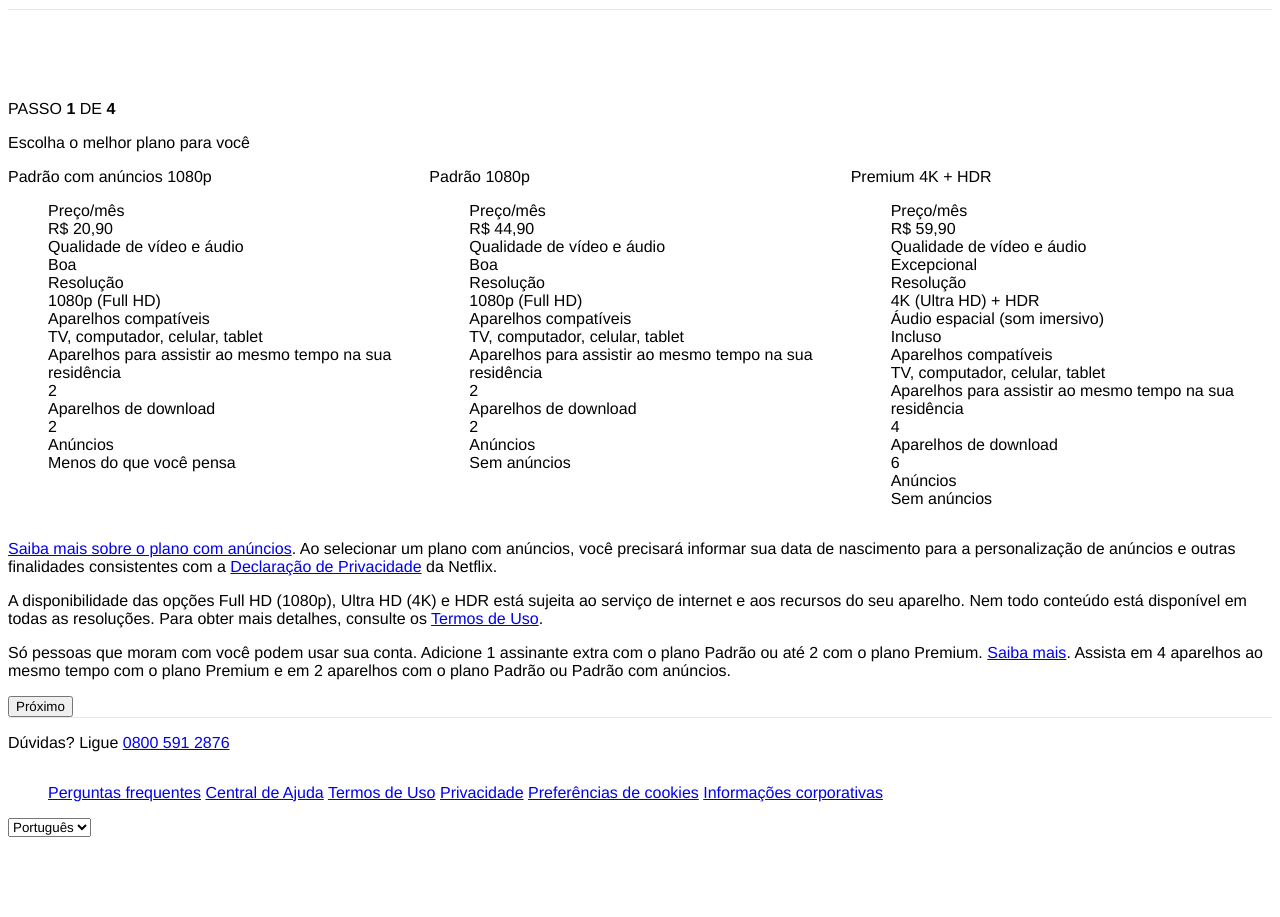
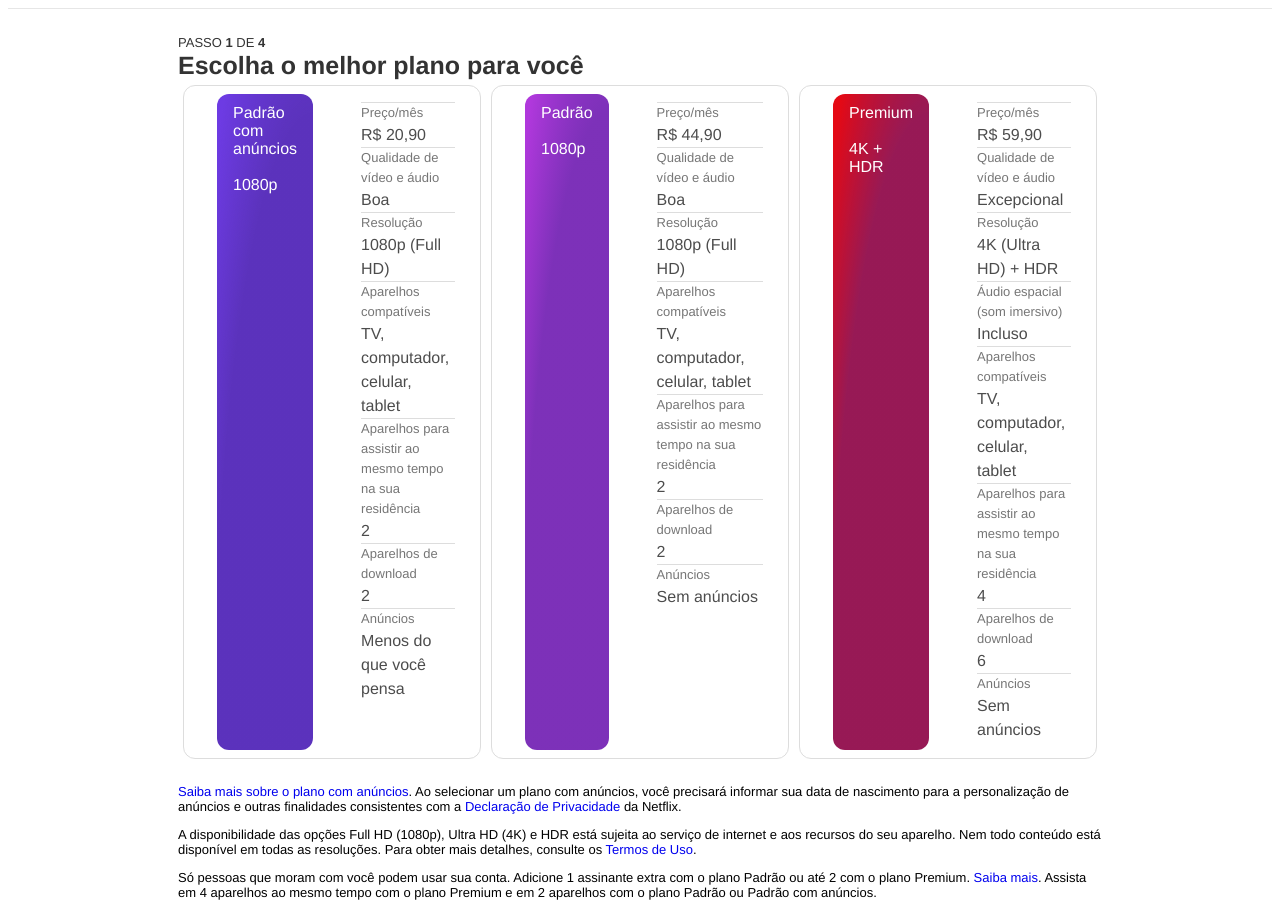
Before and after one commit to GustavoZSin/Modelagem_Desenvolvimento_Web, a plain HTML site: page Aula4/Aula/Netflix_Plans/index.html in a window 1280 px wide. Shown: the part 89-1006 px from the top of the page. Before the commit the page ends 926 px from the top, so only its background shows below. Drawn offline with Linux system fonts and the light colour scheme.

Commit message:
Melhoria na interface e funcionalidade da página de planos.
Co-authored-by: Dartkat <Dartkat@users.noreply.github.com>

```diff
--- a/Aula4/Aula/Netflix_Plans/index.html
+++ b/Aula4/Aula/Netflix_Plans/index.html
@@ -3,76 +3,77 @@
 
 <head>
       <title>Netflix</title>
-      <link rel="icon" type="image/x-icon" href="https://upload.wikimedia.org/wikipedia/commons/thumb/7/75/Netflix_icon.svg/2048px-Netflix_icon.svg.png">
+      <link rel="icon" type="image/x-icon"
+            href="https://upload.wikimedia.org/wikipedia/commons/thumb/7/75/Netflix_icon.svg/2048px-Netflix_icon.svg.png">
       <link rel="stylesheet" href="styles.css">
 </head>
 
 <body>
       <!-- Cabeçalho -->
-      <div id="header">
+      <div class="header">
             <a href="https://www.netflix.com/br/">
                   <img src="https://cdn.worldvectorlogo.com/logos/netflix-4.svg">
                   <a id="btnLogin" href="https://www.netflix.com/login">Entrar</a>
             </a>
       </div>
 
-      <div id="content">
+      <div class="content">
             <!-- Títulos -->
             <div>
-                  <p>PASSO <b>1</b> DE <b>4</b></p>
-                  <p>Escolha o melhor plano para você</p>
+                  <label class="stepIndicator">PASSO <b>1</b> DE <b>4</b></label>
+                  <br>
+                  <label class="titleBestPlan">Escolha o melhor plano para você</label>
             </div>
 
             <!-- Tabelas -->
             <div style="display:flex;">
                   <!-- Padrão com Anúncios -->
-                  <div>
-                        <label>
-                              <span>Padrão com anúncios</span>
-                              <span>1080p</span>
+                  <div class="plans" data-item="0">
+                        <label class="tableHeader" data-item="0">
+                              <span>Padrão com anúncios</span><br><span>1080p</span>
                         </label>
-                        <div>
+                        <div class="description" data-item="0">
                               <ul style="list-style-type:none">
                                     <li>
                                           <div>
-                                                <div>Preço/mês</div>
-                                                <div>R$ 20,90</div>
+                                                <div class="listSubtitle">Preço/mês</div>
+                                                <div class="listItem">R$ 20,90</div>
                                           </div>
                                     </li>
                                     <li>
                                           <div>
-                                                <div>Qualidade de vídeo e áudio</div>
-                                                <div>Boa</div>
+                                                <div class="listSubtitle">Qualidade de vídeo e áudio</div>
+                                                <div class="listItem">Boa</div>
                                           </div>
                                     </li>
                                     <li>
                                           <div>
-                                                <div>Resolução</div>
-                                                <div>1080p (Full HD)</div>
+                                                <div class="listSubtitle">Resolução</div>
+                                                <div class="listItem">1080p (Full HD)</div>
                                           </div>
                                     </li>
                                     <li>
                                           <div>
-                                                <div>Aparelhos compatíveis</div>
-                                                <div>TV, computador, celular, tablet</div>
+                                                <div class="listSubtitle">Aparelhos compatíveis</div>
+                                                <div class="listItem">TV, computador, celular, tablet</div>
                                           </div>
                                     </li>
                                     <li>
                                           <div>
-                                                <div>Aparelhos para assistir ao mesmo tempo na sua residência</div>
-                                                <div>2</div>
+                                                <div class="listSubtitle">Aparelhos para assistir ao mesmo tempo na sua residência</div>
+                                                <div class="listItem">2</div>
                                           </div>
                                     </li>
                                     <li>
                                           <div>
-                                                <div>Aparelhos de download</div>
-                                                <div>2</div>
+                                                <div class="listSubtitle">Aparelhos de download</div>
+                                                <div class="listItem">2</div>
                                           </div>
                                     </li>
                                     <li>
                                           <div>
-                                                <div>Anúncios</div>
-                                                <div>Menos do que você pensa</div>
+                                                <div class="listSubtitle">Anúncios</div>
+                                                <div class="listItem">Menos do que você pensa</div>
                                           </div>
                                     </li>
                               </ul>
@@ -80,53 +81,54 @@
                   </div>
 
                   <!-- Padrão -->
-                  <div>
-                        <label>
+                  <div class="plans" data-item="0">
+                        <label class="tableHeader2" data-item="0">
                               <span>Padrão</span>
+                              <br>
                               <span>1080p</span>
                         </label>
-                        <div>
+                        <div class="description" data-item="0">
                               <ul style="list-style-type:none">
                                     <li>
                                           <div>
-                                                <div>Preço/mês</div>
-                                                <div>R$ 44,90</div>
+                                                <div class="listSubtitle">Preço/mês</div>
+                                                <div class="listItem">R$ 44,90</div>
                                           </div>
                                     </li>
                                     <li>
                                           <div>
-                                                <div>Qualidade de vídeo e áudio</div>
-                                                <div>Boa</div>
+                                                <div class="listSubtitle">Qualidade de vídeo e áudio</div>
+                                                <div class="listItem">Boa</div>
                                           </div>
                                     </li>
                                     <li>
                                           <div>
-                                                <div>Resolução</div>
-                                                <div>1080p (Full HD)</div>
+                                                <div class="listSubtitle">Resolução</div>
+                                                <div class="listItem">1080p (Full HD)</div>
                                           </div>
                                     </li>
                                     <li>
                                           <div>
-                                                <div>Aparelhos compatíveis</div>
-                                                <div>TV, computador, celular, tablet</div>
+                                                <div class="listSubtitle">Aparelhos compatíveis</div>
+                                                <div class="listItem">TV, computador, celular, tablet</div>
                                           </div>
                                     </li>
                                     <li>
                                           <div>
-                                                <div>Aparelhos para assistir ao mesmo tempo na sua residência</div>
-                                                <div>2</div>
+                                                <div class="listSubtitle">Aparelhos para assistir ao mesmo tempo na sua residência</div>
+                                                <div class="listItem">2</div>
                                           </div>
                                     </li>
                                     <li>
                                           <div>
-                                                <div>Aparelhos de download</div>
-                                                <div>2</div>
+                                                <div class="listSubtitle">Aparelhos de download</div>
+                                                <div class="listItem">2</div>
                                           </div>
                                     </li>
                                     <li>
                                           <div>
-                                                <div>Anúncios</div>
-                                                <div>Sem anúncios</div>
+                                                <div class="listSubtitle">Anúncios</div>
+                                                <div class="listItem">Sem anúncios</div>
                                           </div>
                                     </li>
                               </ul>
@@ -134,59 +136,60 @@
                   </div>
 
                   <!-- Premium -->
-                  <div>
-                        <label>
+                  <div class="plans" data-item="0">
+                        <label class="tableHeader3" data-item="0">
                               <span>Premium</span>
+                              <br>
                               <span>4K + HDR</span>
                         </label>
-                        <div>
+                        <div class="description" data-item="0">
                               <ul style="list-style-type:none">
                                     <li>
                                           <div>
-                                                <div>Preço/mês</div>
-                                                <div>R$ 59,90</div>
+                                                <div class="listSubtitle">Preço/mês</div>
+                                                <div class="listItem">R$ 59,90</div>
                                           </div>
                                     </li>
                                     <li>
                                           <div>
-                                                <div>Qualidade de vídeo e áudio</div>
-                                                <div>Excepcional</div>
+                                                <div class="listSubtitle">Qualidade de vídeo e áudio</div>
+                                                <div class="listItem">Excepcional</div>
                                           </div>
                                     </li>
                                     <li>
                                           <div>
-                                                <div>Resolução</div>
-                                                <div>4K (Ultra HD) + HDR</div>
+                                                <div class="listSubtitle">Resolução</div>
+                                                <div class="listItem">4K (Ultra HD) + HDR</div>
                                           </div>
                                     </li>
                                     <li>
                                           <div>
-                                                <div>Áudio espacial (som imersivo)</div>
-                                                <div>Incluso</div>
+                                                <div class="listSubtitle">Áudio espacial (som imersivo)</div>
+                                                <div class="listItem">Incluso</div>
                                           </div>
                                     </li>
                                     <li>
                                           <div>
-                                                <div>Aparelhos compatíveis</div>
-                                                <div>TV, computador, celular, tablet</div>
+                                                <div class="listSubtitle">Aparelhos compatíveis</div>
+                                                <div class="listItem">TV, computador, celular, tablet</div>
                                           </div>
                                     </li>
                                     <li>
                                           <div>
-                                                <div>Aparelhos para assistir ao mesmo tempo na sua residência</div>
-                                                <div>4</div>
+                                                <div class="listSubtitle">Aparelhos para assistir ao mesmo tempo na sua residência</div>
+                                                <div class="listItem">4</div>
                                           </div>
                                     </li>
                                     <li>
                                           <div>
-                                                <div>Aparelhos de download</div>
-                                                <div>6</div>
+                                                <div class="listSubtitle">Aparelhos de download</div>
+                                                <div class="listItem">6</div>
                                           </div>
                                     </li>
                                     <li>
                                           <div>
-                                                <div>Anúncios</div>
-                                                <div>Sem anúncios</div>
+                                                <div class="listSubtitle">Anúncios</div>
+                                                <div class="listItem">Sem anúncios</div>
                                           </div>
                                     </li>
                               </ul>
@@ -195,23 +198,33 @@
             </div>
 
             <!-- Mais informações -->
-            <div>
-                  <p><a href="https://help.netflix.com/node/126831">Saiba mais sobre o plano com anúncios</a>. Ao selecionar um plano com anúncios, você precisará informar sua data de nascimento para a personalização de anúncios e outras finalidades consistentes com a <a href="https://help.netflix.com/legal/privacy">Declaração de Privacidade</a> da Netflix.</p>
-                  <p>A disponibilidade das opções Full HD (1080p), Ultra HD (4K) e HDR está sujeita ao serviço de internet e aos recursos do seu aparelho. Nem todo conteúdo está disponível em todas as resoluções. Para obter mais detalhes, consulte os <a href="https://help.netflix.com/legal/termsofuse">Termos de Uso</a>.</p>
-                  <p>Só pessoas que moram com você podem usar sua conta. Adicione 1 assinante extra com o plano Padrão ou até 2 com o plano Premium. <a href="https://www.netflix.com/pricing">Saiba mais</a>. Assista em 4 aparelhos ao mesmo tempo com o plano Premium e em 2 aparelhos com o plano Padrão ou Padrão com anúncios.</p>
+            <div class="footer" data-item="0"                         >
+                  <p><a href="https://help.netflix.com/node/126831">Saiba mais sobre o plano com anúncios</a>. Ao
+                        selecionar um plano com anúncios, você precisará informar sua data de nascimento para a
+                        personalização de anúncios e outras finalidades consistentes com a <a
+                              href="https://help.netflix.com/legal/privacy">Declaração de Privacidade</a> da Netflix.
+                  </p>
+                  <p>A disponibilidade das opções Full HD (1080p), Ultra HD (4K) e HDR está sujeita ao serviço de
+                        internet e aos recursos do seu aparelho. Nem todo conteúdo está disponível em todas as
+                        resoluções. Para obter mais detalhes, consulte os <a
+                              href="https://help.netflix.com/legal/termsofuse">Termos de Uso</a>.</p>
+                  <p>Só pessoas que moram com você podem usar sua conta. Adicione 1 assinante extra com o plano Padrão
+                        ou até 2 com o plano Premium. <a href="https://www.netflix.com/pricing">Saiba mais</a>. Assista
+                        em 4 aparelhos ao mesmo tempo com o plano Premium e em 2 aparelhos com o plano Padrão ou Padrão
+                        com anúncios.</p>
             </div>
 
             <!-- Botão Próximo -->
             <div>
-                  <button>Próximo</button>
+                  <a class="btnNext" href="https://www.netflix.com/signup/registration">Próximo</a>
             </div>
       </div>
 
-             <!-- Footer -->
-      <div style="height: 90px; border-top: 1px solid #e6e6e6;">
+      <!-- Footer -->
+      <div class="footer2" style="height: 90px; border-top: 1px solid #e6e6e6;">
             <p>Dúvidas? Ligue <a href="tel:0800 591 2876">0800 591 2876</a></p>
             <div style="display: flex;">
-                  <ul style="list-style-type:none">
+                  <ul class="footerul" style="list-style-type:none">
                         <a href="https://help.netflix.com/support/412">Perguntas frequentes</a>
                         <a href="https://help.netflix.com/">Central de Ajuda</a>
                         <a href="https://help.netflix.com/legal/termsofuse">Termos de Uso</a>
--- a/Aula4/Aula/Netflix_Plans/styles.css
+++ b/Aula4/Aula/Netflix_Plans/styles.css
@@ -1,61 +1,150 @@
 * {
-  font-family: Netflix Sans,Helvetica Neue,Segoe UI,Roboto,Ubuntu,sans-serif;
+  font-family: Netflix Sans, Helvetica Neue, Segoe UI, Roboto, Ubuntu, sans-serif;
+  box-sizing: border-box;
 }
 
-#header {
+.header {
   height: 90px;
   border-bottom: 1px solid #e6e6e6;
 }
 
 #btnLogin {
-  float:right;
-  margin:35px;
+  float: right;
+  margin: 35px;
   font-size: 19px;
-  color:#333;
+  color: #333;
   font-weight: 500;
 }
 
 img {
-  float:left;
+  float: left;
   height: 50px;
-  margin:15px
+  margin: 15px
 }
 
-#content {
-  margin-top: 90px
+.content {
+  margin: 0px auto;
+  padding: 24px 38px;
+  max-width: 1000px;
 }
 
-/* p {
-  text-align: center;
-  color: red;
+.tableHeader,
+.tableHeader2,
+.tableHeader3 {
+  border-radius: 12px;
+  color: white;
+  cursor: pointer;
+  display: flex;
+  flex-direction: column;
+  margin: 8px;
+  min-height: 83px;
+  padding: 10px 16px;
+  background: radial-gradient(140.76% 131.96% at 100% 100%, rgba(74, 42, 150, 0.5) 73.57%, rgba(74, 42, 150, 0) 100%), rgb(29, 82, 157);
 }
 
-#styleById {
-  text-align: center;
-  color: green;
+.tableHeader {
+  background-color: rgb(109, 59, 227);
 }
 
-.styleByClass {
-  text-align: center;
-  color: purple;
+.tableHeader2 {
+  background-color: rgb(176, 56, 220);
 }
 
-p.styleByElementAndClass {
-  text-align: center;
-  color: orange;
+.tableHeader3 {
+  background-color: rgb(229, 9, 20);
 }
 
-h1, h2 {
-  text-align: center;
-  color:aqua;
+.plans {
+  display: flex;
+  flex: 1 1 auto;
+  position: relative;
+  text-align: left;
+  border: 1px solid #ddd;
+  padding: 0px 25px;
+  width: 100%;
+  border-radius: 12px;
+  margin:5px;
 }
 
-* {
-  text-align: center;
-  color: blue;
+.descricao {
+  display: block;
+  list-style-type: disc;
+  margin: 1em 0;
+  padding-inline-start: 40px;
 }
 
-code {
-  background-color: rgb(56, 56, 56);
-  color:rgb(0, 255, 0)
-} */
+.footer {
+  font-size: 13px;
+  font-family: Netflix Sans;
+  margin-top: 20px;
+}
+
+.stepIndicator {
+  font-size: 13px;
+  color: #333;
+}
+
+.titleBestPlan {
+  font-size: 25px;
+  font-weight: bold;
+  color: #333;
+}
+
+.listSubtitle {
+  font-size: 0.8125rem;
+  font-weight: 500;
+  line-height: 1.53846;
+  color: rgb(118, 118, 118);
+  border-top: 1px solid #ddd;
+}
+
+.listItem {
+  font-size: 1rem;
+  font-weight: 500;
+  line-height: 1.5;
+  color: rgba(0, 0, 0, 0.7);
+}
+
+.btnNext {
+  background-color: red;
+  font-size: 16px;
+  align-items: center;
+  justify-content: center;
+  border-radius: 5px;
+  width: 100%;
+  max-width: 440px;
+  font-weight: 500;
+  color: white;
+  display: flex;
+  line-height: 1;
+  border: none;
+  margin: 20px auto;
+  cursor: pointer;
+  padding: 10px;
+}
+
+.footer2 {
+  color: #737373;
+  font-size: 1em;
+  margin-top: 80px;
+  padding-bottom: 20px;
+  position: relative;
+  width: 100%;
+  border-top: 1px solid #e6e6e6;
+}
+
+.footerul {
+  font-size: 13px;
+  max-width: 1000px;
+  list-style-type: none;
+  margin: 1em 0;
+  padding-inline-start: 0;
+}
+
+a {
+  text-decoration: none;
+}
+
+select {
+  margin-top: 10px;
+}
```
